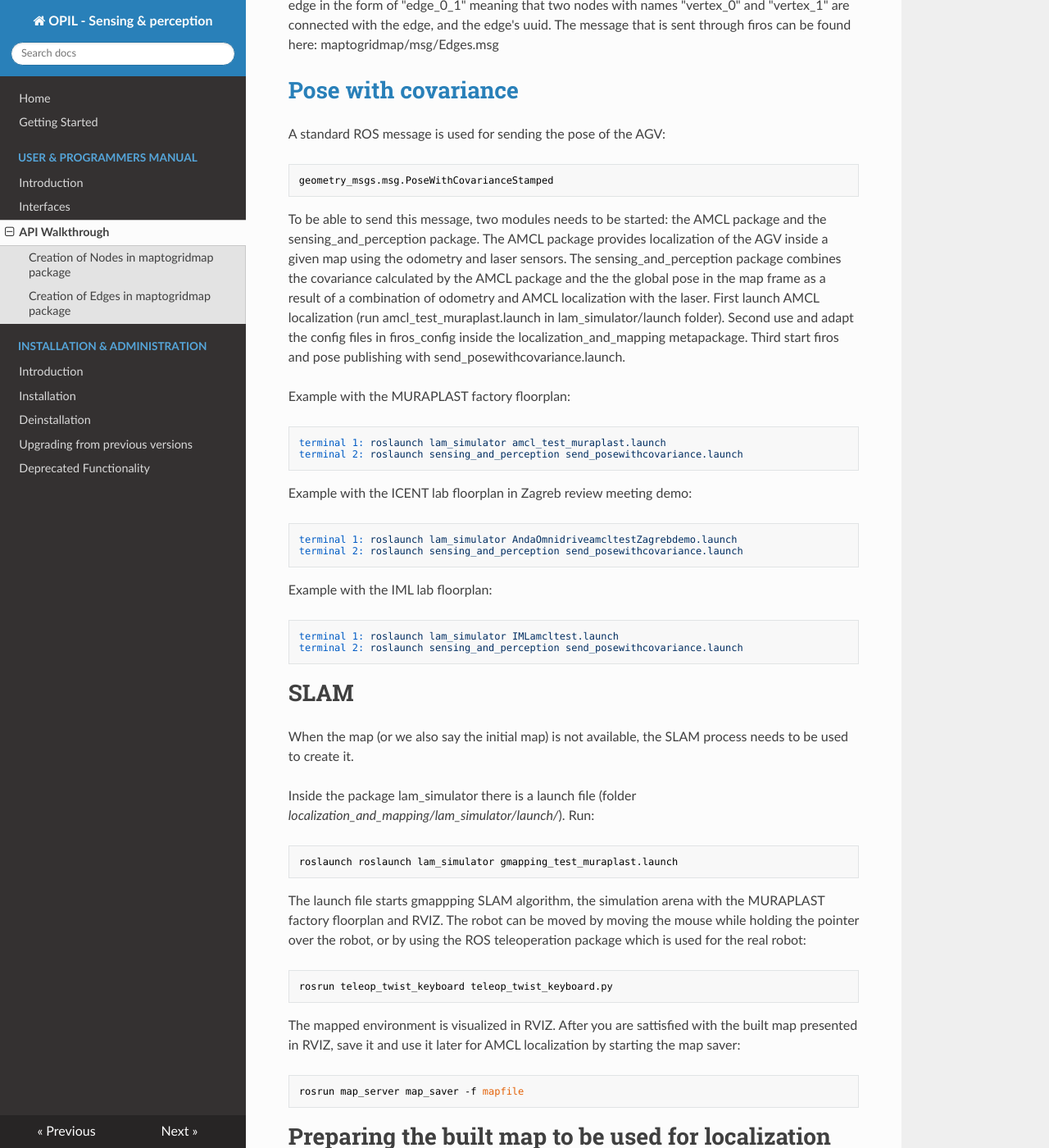
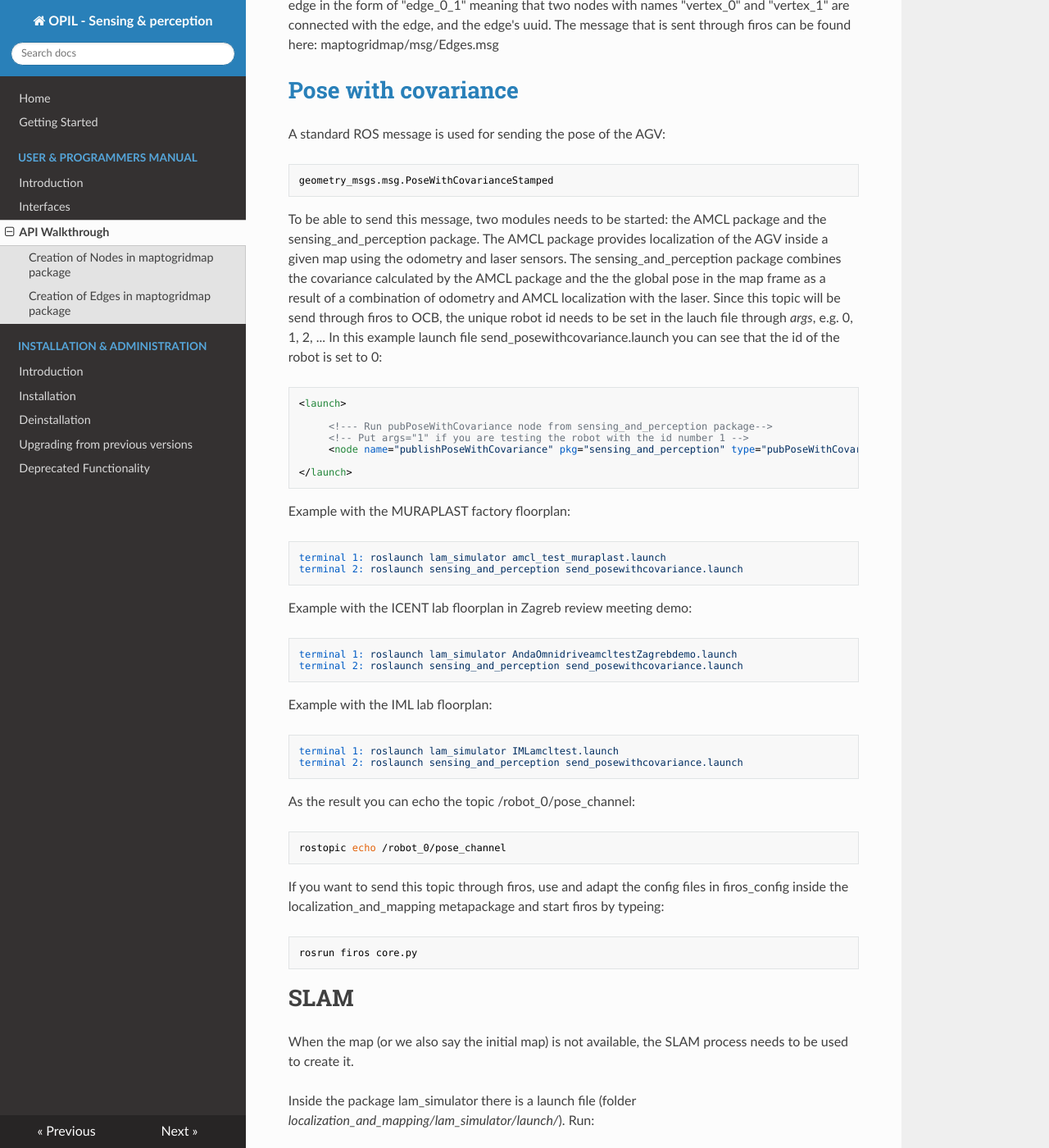
Before and after one commit to ramp-eu/Central_Sensing_and_Perception, an MkDocs documentation site: the page built from doc/docs/user/api.md, in a window 1280 px wide and 1400 px high, scrolled down 1557 px. Shown: the whole window at 82% size. Built offline with MkDocs 1.6.1, drawn with Linux system fonts in a browser that asks for light colours; nearby versions of some CDN libraries; some of the changed text lies outside the part shown.

Commit message:
added robot id and changed documentation about it

````diff
--- a/doc/docs/user/api.md
+++ b/doc/docs/user/api.md
@@ -73,9 +73,16 @@ A standard ROS message is used for sending the pose of the AGV:
 	geometry_msgs.msg.PoseWithCovarianceStamped
 
 To be able to send this message, two modules needs to be started: the AMCL package and the sensing_and_perception package. The AMCL package provides localization of the AGV inside a given map using the odometry and laser sensors. The sensing_and_perception package combines the covariance calculated by the AMCL package and the the global pose in the map frame as a result of a combination of odometry and AMCL localization with the laser.
-First launch AMCL localization (run amcl_test_muraplast.launch in lam_simulator/launch folder).
-Second use and adapt the config files in firos_config inside the localization_and_mapping metapackage.
-Third start firos and pose publishing with send_posewithcovariance.launch.
+Since this topic will be send through firos to OCB, the unique robot id needs to be set in the lauch file through _args_, e.g. 0, 1, 2, ... In this example launch file send_posewithcovariance.launch you can see that the id of the robot is set to 0:
+```
+<launch>
+
+     <!--- Run pubPoseWithCovariance node from sensing_and_perception package-->
+     <!-- Put args="1" if you are testing the robot with the id number 1 -->
+     <node name="publishPoseWithCovariance" pkg="sensing_and_perception" type="pubPoseWithCovariance" output="screen" args="0"/>
+
+</launch>
+```
 
 Example with the MURAPLAST factory floorplan:
 ```
@@ -93,6 +100,14 @@ Example with the IML lab floorplan:
 ```
 terminal 1: roslaunch lam_simulator IMLamcltest.launch
 terminal 2: roslaunch sensing_and_perception send_posewithcovariance.launch
+```
+As the result you can echo the topic /robot_0/pose_channel:
+```
+rostopic echo /robot_0/pose_channel
+```
+If you want to send this topic through firos, use and adapt the config files in firos_config inside the localization_and_mapping metapackage and start firos by typeing:
+```
+rosrun firos core.py
 ```
 
 #SLAM
@@ -145,9 +160,9 @@ occupied_thresh: 0.65
 free_thresh: 0.196
 ```
 
-The Stage's world file should have defined size of the floorplan and pose of the floorplan which defines the coordinate frame. There is a parameter for map resolution but it is ignored. Put the right size of the floorplan by calculating resolution*numpixels and put the origin to half of it.
+The Stage's world file should have defined size of the floorplan and pose of the floorplan which defines the coordinate frame. There is a parameter for a map resolution but it is ignored. Put the right size of the floorplan by calculating resolution*numpixels_col x resolution*numpixels_row and put the origin to half of it.
 
-Here is the example for the IML lab floorplan. The size of the map in pixels is 7057 x 2308 and the size of the pixel is 0.007 m (this is the resolution in IMLlab.yaml file) so the Stage world file looks as follows:
+Here is the example for the IML lab floorplan. The size of the map in pixels is 7057 x 2308 and the size of the pixel (resolution) is 0.007 m (the resolution is written in IMLlab.yaml file) so the Stage world file looks as follows:
 
 ```
 floorplan(
@@ -164,6 +179,16 @@ Maybe you need to set the treshold of the image to have all the obstacle visible
 #Map updates
 
 TODO: put text and examples
+First start the AMCL localization in the known map and the simulator Stage in which laser data are simulated.
+Then start the package maptogridmap for topology creation, where new laser readings are compared to the cells of the gridmap.
+Then start the package sensing_and_perception which publishes the robot pose.
+Then run the _l2pc.py_ program that converts the laser data to global and publishes the topic /global_points.
+
+```
+terminal 1: roslaunch lam_simulator AndaOmnidriveamcltestZagrebdemo.launch
+terminal 2: python l2pc.py
+terminal 3: roslaunch maptogridmap startmaptogridmap.launch
+```
 
 # Examples
 ## Testing if ROS topics for Nodes and Edges are sent to Orion Context Broker:
@@ -193,10 +218,10 @@ terminal 4: roslaunch lam_simulator AndaOmnidriveamcltestZagrebdemo.launch
 ```
 This starts stage simulator and amcl localization.
 ```
-terminal 5: rosrun sensing_and_perception pubPoseWithCovariance
+terminal 5: roslaunch sensing_and_perception send_posewithcovariance.launch
 ```
 Now you can refresh firefox on http://OPIL_SERVER_IP:1026/v2/entities.
-There should be under id "robot_opil_v1" with topic "pose_channel".
+There should be under id "robot_0" with topic "pose_channel".
 Simply move the robot in stage by dragging it with the mouse and refresh the firefox to see the update of pose_channel.
 
 
@@ -210,7 +235,7 @@ Now you are able to echo all ros topics:
 ```
 rostopic echo /map/nodes
 rostopic echo /map/edges
-rostopic echo /robot_opil_v1/pose_channel
+rostopic echo /robot_0/pose_channel
 ```
 * Example output for the IML map - Nodes
 
@@ -503,7 +528,7 @@ uuid: [35051bf1-1f7d-4748-b2c2-72002a9bcd0a, 81848666-9bdf-480d-a44c-a0219d23180
 ```
 * Example output for the IML map - Pose with covariance
 ```
-$rostopic echo /robot_opil_v1/pose_channel
+$rostopic echo /robot_0/pose_channel
 header:
   seq: 76
   stamp:
````
Also changed, not shown: doc/docs/user/interfaces.md (+7 -6 lines), README.md, 6 other files.
